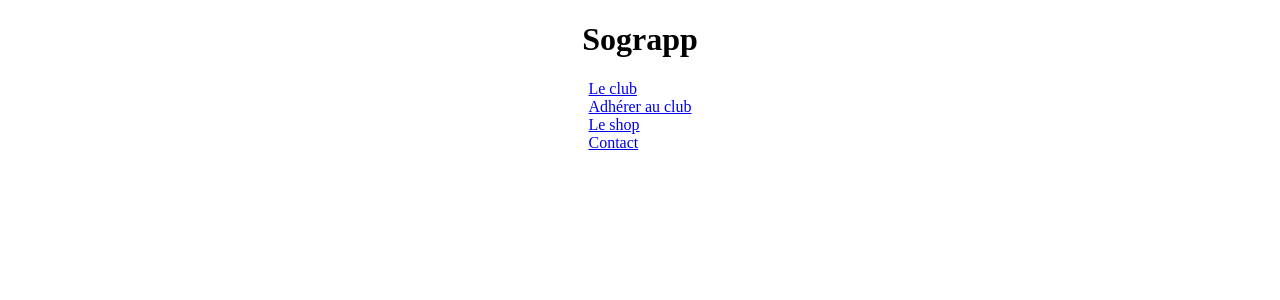
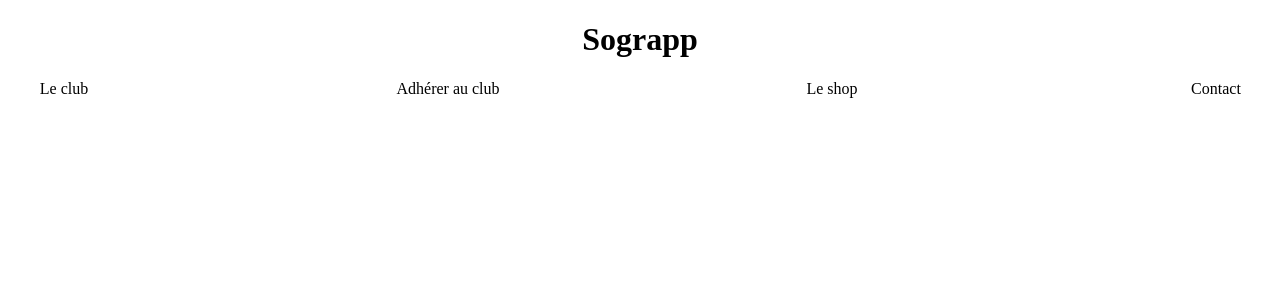
Before and after one commit to damiencfs/sograpp, a PHP site: page / in a window 1280 px wide. Shown: the top 300 px of the page. Run offline with PHP 8.4, Linux system fonts and the light colour scheme.

Commit message:
travail du main menu

```diff
--- a/css/style.css
+++ b/css/style.css
@@ -9,6 +9,13 @@ header h1 {
 
 header nav {
     display: grid;
-    justify-content: center;
+    grid-template-columns: repeat(4,10vw);
+    justify-content: space-between;
+}
 
+header nav a {
+    text-decoration: none;
+    color: black;
+    margin-left: auto;
+    margin: auto;
 }
```
Also changed, not shown: ressources/logo.JPG (added).
